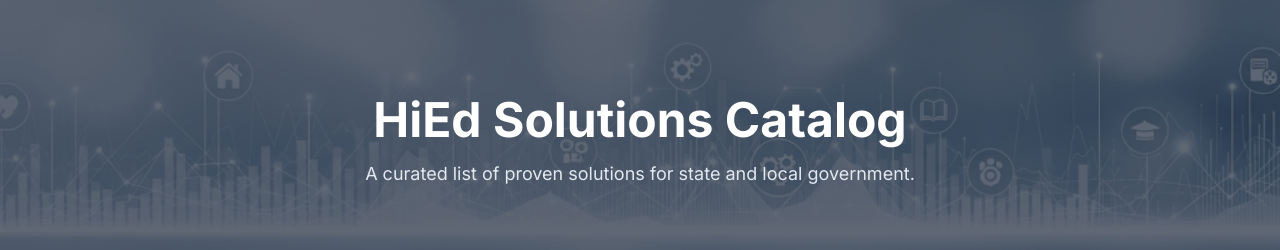
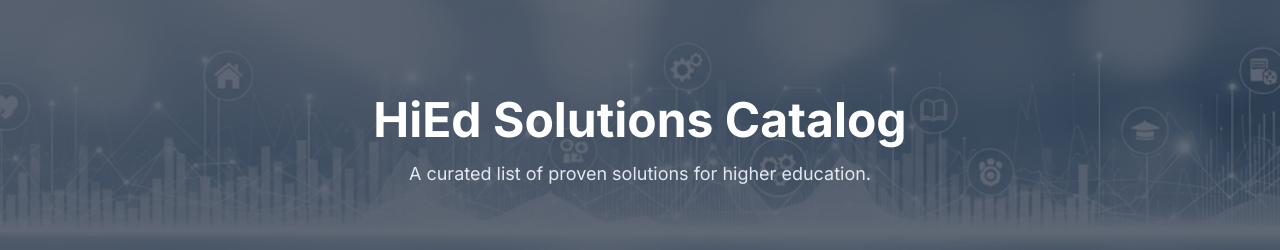
Before and after one commit to dmonkey1001/hied-solutions-catalog, a plain HTML site: page index.html in a window 1280 px wide. Shown: the top 250 px of the page. Drawn offline with nearby package versions, Linux system fonts and the light colour scheme.

Commit message:
subtitle update

```diff
--- a/index.html
+++ b/index.html
@@ -19,7 +19,7 @@
         <div class="relative container mx-auto px-6 py-24 text-center">
             <h1 class="text-4xl md:text-5xl font-bold text-white">HiEd Solutions Catalog</h1>
             <p class="mt-4 text-lg text-slate-200 max-w-3xl mx-auto">
-                A curated list of proven solutions for state and local government.
+                A curated list of proven solutions for higher education.
             </p>
         </div>
     </header>
```
